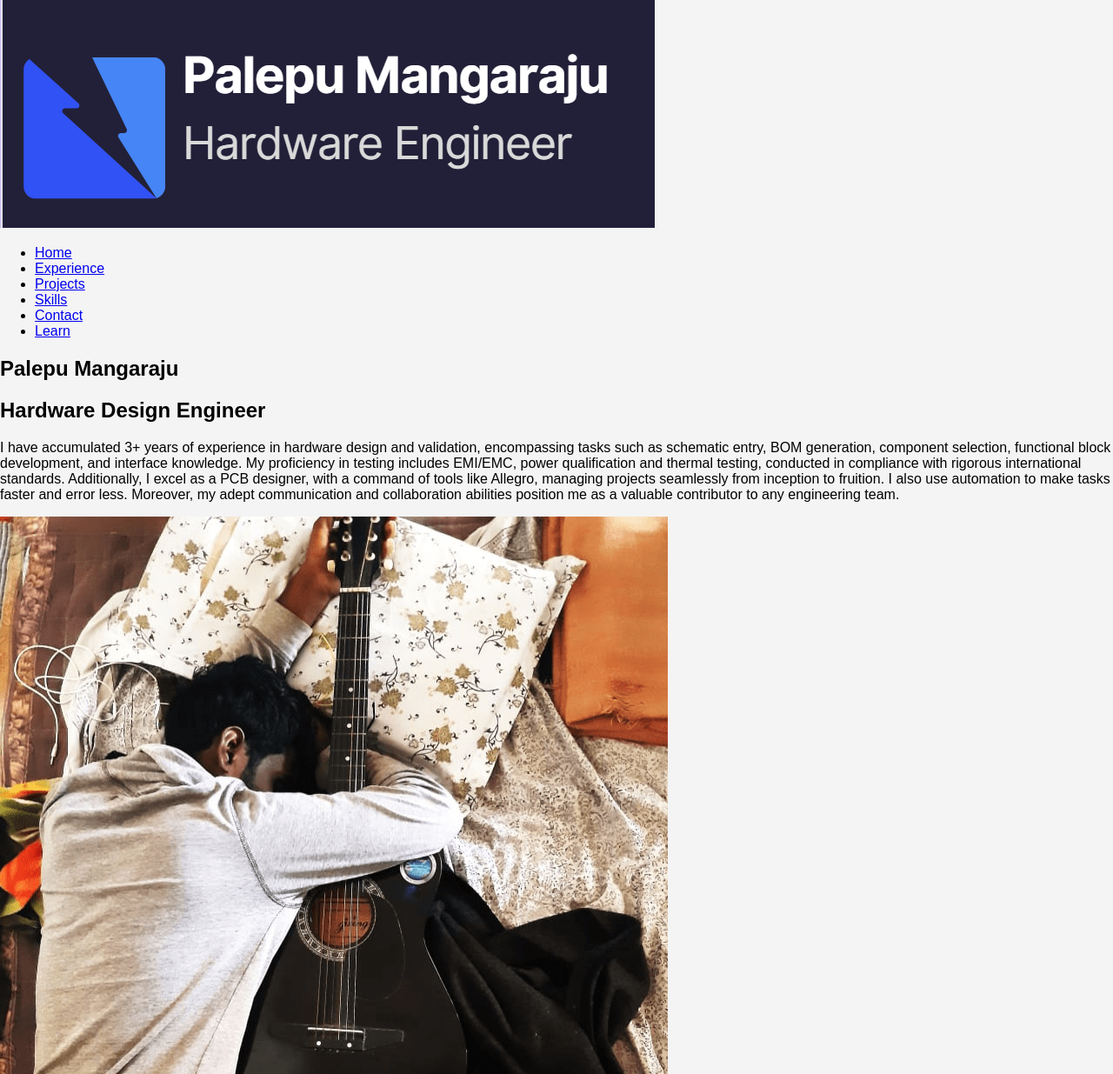
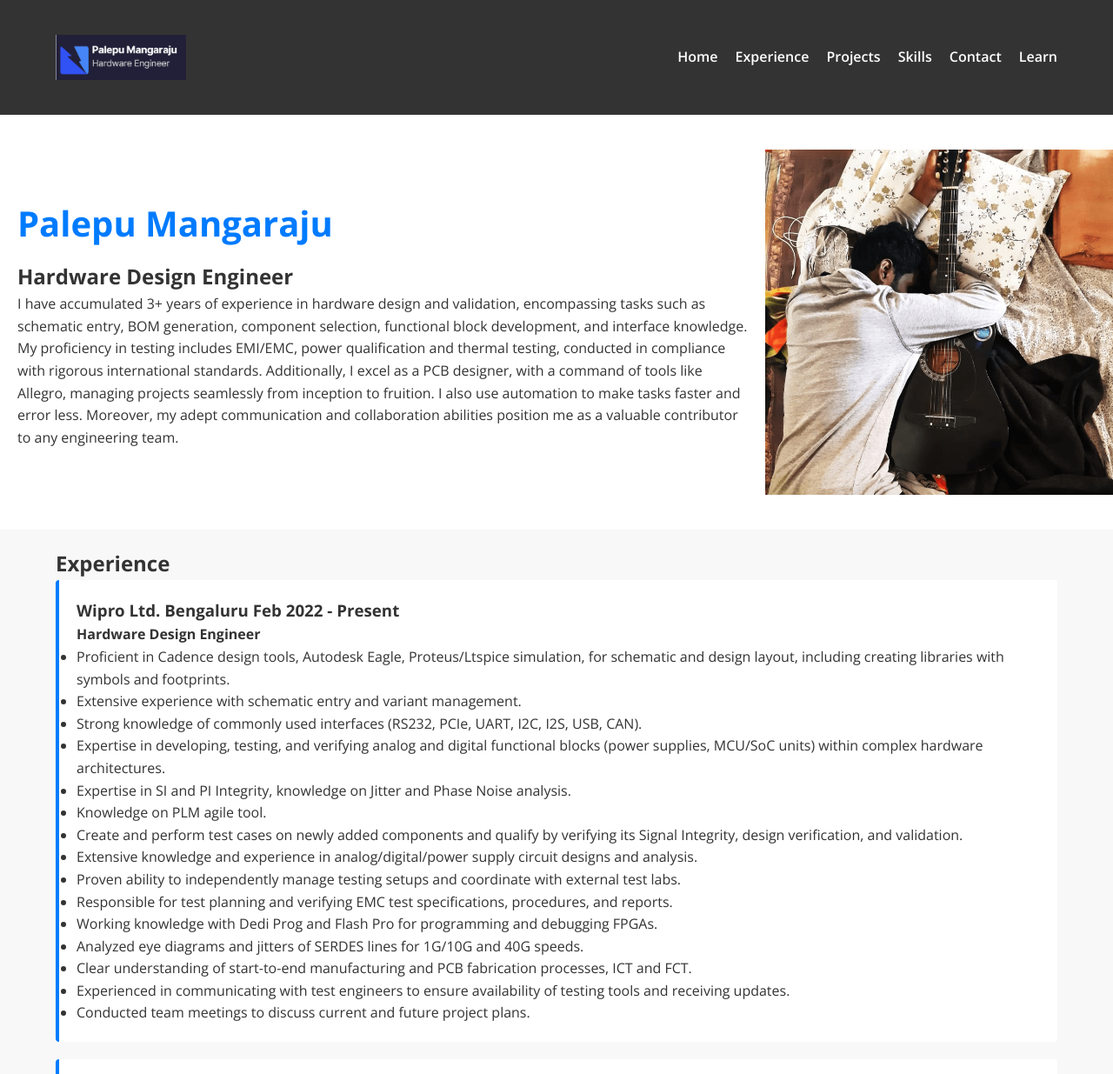
Before and after one commit to Agastya-Rushi/Agastya-Rushi.github.io, a plain HTML site: page index.html in a window 1280 px wide. Shown: the top 1235 px of the page at 87% size. Drawn offline with nearby package versions, Linux system fonts and the light colour scheme.

Commit message:
css
cscs

```diff
--- a/style.css
+++ b/style.css
@@ -1,63 +1,165 @@
-/* General Styles */
-body {
-    font-family: Arial, sans-serif;
-    background-color: #f4f4f4;
+/* Reset & Global Styles */
+* {
+  box-sizing: border-box;
   margin: 0;
   padding: 0;
-    transition: background-color 0.3s ease-in-out;
 }
 
-/* Button Styling */
+body {
+  font-family: 'Open Sans', Arial, sans-serif;
+  line-height: 1.6;
+  color: #333;
+  background-color: #f8f8f8;
+  transition: background-color 0.5s ease-in-out;
+}
+
+/* Container */
+.container {
+  width: 90%;
+  max-width: 1200px;
+  margin: auto;
+  padding: 20px 0;
+}
+
+/* Header */
+header {
+  background: #333;
+  color: #fff;
+  padding: 20px 0;
+  transition: background 0.3s;
+}
+
+.header-container {
+  display: flex;
+  align-items: center;
+  justify-content: space-between;
+}
+
+.logo {
+  max-width: 150px;
+  animation: fadeIn 1s ease-in-out;
+}
+
+.nav-list {
+  list-style: none;
+  display: flex;
+  gap: 20px;
+}
+
+.nav-list li a {
+  color: #fff;
+  text-decoration: none;
+  font-weight: 600;
+  transition: color 0.3s ease, transform 0.3s ease;
+}
+
+.nav-list li a:hover {
+  color: #f39c12;
+  transform: scale(1.1);
+}
+
+/* Hero Section */
+.hero {
+  background: #fff;
+  display: flex;
+  flex-wrap: wrap;
+  align-items: center;
+  padding: 40px 0;
+}
+
+.hero-text {
+  flex: 1 1 400px;
+  padding: 20px;
+  animation: slideInLeft 1s ease-in-out;
+}
+
+.hero-text h1 {
+  font-size: 2.5em;
+  margin-bottom: 10px;
+  color: #007bff;
+}
+
+.hero-image {
+  flex: 1 1 300px;
+  max-width: 400px;
+  width: 100%;
+  display: block;
+  margin: auto;
+  animation: fadeIn 2s ease-in-out;
+}
+
+/* Button Animation */
 .button {
-    background-color: #007bff;
-    color: white;
+  display: inline-block;
   padding: 10px 20px;
-    border: none;
+  background: #007bff;
+  color: #fff;
+  text-decoration: none;
   border-radius: 5px;
-    cursor: pointer;
-    font-size: 16px;
-    transition: background-color 0.3s, transform 0.2s;
+  transition: all 0.3s ease-in-out;
 }
 
 .button:hover {
-    background-color: #0056b3;
-    transform: scale(1.05);
+  background: #0056b3;
+  transform: translateY(-3px);
+  box-shadow: 0px 4px 10px rgba(0, 0, 0, 0.2);
 }
 
-/* Card Styling */
-.card {
-    background: white;
+/* Card Hover Effect */
+.experience-item, .education-item, .project-item {
+  background: #fff;
   padding: 20px;
-    margin: 20px;
-    border-radius: 10px;
-    box-shadow: 0 4px 8px rgba(0, 0, 0, 0.1);
-    transition: transform 0.3s ease-in-out;
+  margin-bottom: 20px;
+  border-left: 4px solid #007bff;
+  border-radius: 4px;
+  transition: transform 0.3s ease-in-out, box-shadow 0.3s ease-in-out;
 }
 
-.card:hover {
-    transform: translateY(-5px);
+.experience-item:hover, .education-item:hover, .project-item:hover {
+  transform: scale(1.05);
+  box-shadow: 0px 4px 15px rgba(0, 0, 0, 0.1);
 }
 
-/* Fade In Animation */
+/* Footer */
+footer {
+  background: #333;
+  color: #fff;
+  text-align: center;
+  padding: 15px 0;
+  animation: fadeInUp 1.5s ease-in-out;
+}
+
+/* Keyframes for Animations */
 @keyframes fadeIn {
   from { opacity: 0; }
   to { opacity: 1; }
 }
 
-.fade-in {
-    animation: fadeIn 1s ease-in-out;
+@keyframes fadeInUp {
+  from { transform: translateY(20px); opacity: 0; }
+  to { transform: translateY(0); opacity: 1; }
 }
 
-/* Navbar Styling */
-.navbar {
-    background-color: #333;
-    padding: 10px;
-    color: white;
-    text-align: center;
-    font-size: 18px;
-    transition: background-color 0.3s;
+@keyframes slideInLeft {
+  from { transform: translateX(-50px); opacity: 0; }
+  to { transform: translateX(0); opacity: 1; }
 }
 
-.navbar:hover {
-    background-color: #555;
+/* Responsive Styles */
+@media (max-width: 768px) {
+  .header-container {
+    flex-direction: column;
   }
+  .nav-list {
+    flex-direction: column;
+    gap: 10px;
+    margin-top: 10px;
+  }
+  .hero {
+    flex-direction: column;
+    text-align: center;
+  }
+  .skills .skills-grid {
+    flex-direction: column;
+  }
+}
```
Lines whose indentation alone changed are shown as unchanged.
